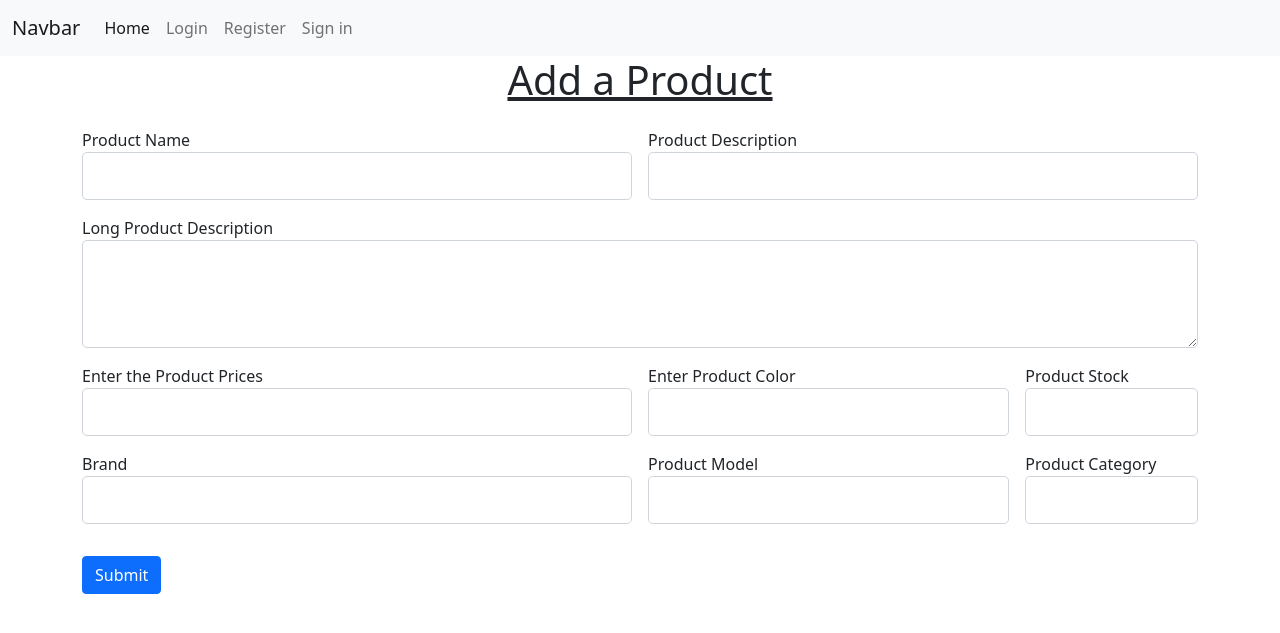
After one commit to sling254/Window_Shopper, a Flask app: page /new_product in a window 1280 px wide. The commit adds this page. Shown: the top 633 px of the page. Run offline with Flask 2, Linux system fonts and the light colour scheme.

Commit message:
add newproduct.html and the view

```diff
--- a/app/main/forms.py
+++ b/app/main/forms.py
@@ -9,7 +9,7 @@ class UpdateProfile(FlaskForm):
 class ProductForm(FlaskForm):
     name = StringField('Product Name', validators=[Required()])
     short_description = StringField('Product Description', validators=[Required()])
-    long_description = StringField('Long Product Description', validators=[Required()])
+    long_description = TextAreaField('Long Product Description', validators=[Required()])
     price = IntegerField('Enter the Product Prices', validators=[Required()])
     color = StringField("Enter Product Color", validators=[Required()])
     stock = StringField("Product Stock", validators=[Required()])
--- a/app/main/views.py
+++ b/app/main/views.py
@@ -8,8 +8,14 @@ from .. import db, photos
 
 @main.route('/', methods = ['GET','POST'])
 def index():
+    products = Product.query.all()
+
     form = ProductForm()
-    products = Product.query.all()
+    return render_template("index.html",form=form, products=products)
+
+@main.route('/new_product', methods = ['GET','POST'])
+def new_product():
+    form = ProductForm()
     if form.validate_on_submit():
         name=form.name.data
         short_description = form.short_description.data
@@ -22,13 +28,15 @@ def index():
         category = form.category.data
         product = Product(name=name,short_description=short_description,long_description=long_description,price=price,color=color,stock=stock,brand=brand,model=model,category=category,user_id = current_user._get_current_object().id)
         product.save_p()
-
         flash(f'Your Product {name} has been added successfully', 'success')
         return redirect(url_for('main.index'))
 
-    return render_template("index.html", products=products,form=form)
+    return render_template("new_product.html",form=form)
 
-
+@main.route('/deals')
+def deals():
+    products = Product.query.order_by(Product.time.desc())
+    return render_template('deals.html', products=products)
 @main.route('/user/<name>')
 def profile(name):
     user = User.query.filter_by(username = name).first()
--- a/app/templates/auth/register.html
+++ b/app/templates/auth/register.html
@@ -4,7 +4,7 @@
     <form action=""method="POST">
         {{ form.hidden_tag() }}
         <fieldset class="form-gruop">
-            <legend class="border-bottom mb-4 text-center">Join Today</legend>
+            <legend class="border-bottom mb-4 text-center">Register as a Seller</legend>
             <div class="form-gruop">
                 {{ form.username.label(class="form-control-label")}}
 
@@ -81,4 +81,7 @@
         </small>
     </div>
 </div>
+
+
+
 {% endblock %}
--- a/app/templates/base.html
+++ b/app/templates/base.html
@@ -36,6 +36,11 @@
             </li>
             {% if current_user.is_authenticated %}
             <li class="nav-item"style="color:black;padding:15px;">{{current_user.username}}</li>
+            <li class="nav-item">
+              <a class="nav-link"href="{{url_for('main.new_product')}}">
+                <button type="button" class="btn btn-outline-primary">Add Product</button>
+              </a>
+            </li>
             <li><a href="{{url_for('main.profile',name=current_user.username)}}">Profile</a></li>
             <li class="nav-link">
               <a class="nav-link" href="{{url_for('auth.logout')}}">Sign out</a></li>
--- /dev/null
+++ b/app/templates/new_product.html
@@ -0,0 +1,161 @@
+{% extends 'base.html'%}
+{% block content%}
+<div class="container">
+    <form class="row g-3"method="POST"  action=""enctype="multipart/form-data">
+        {{ form.hidden_tag() }}
+        <legend class=" h1 text-center text-decoration-underline">Add a Product</legend>
+
+        <div class="col-md-6">
+            <div class="form-gruop">
+                {{ form.name.label(class="form-control-label")}}
+                {% if form.name.errors %}
+                    {{ form.name(class="form-control form-control-lg is-invalid")}}
+                    <div class="invalid-feedback">
+                        {% for error in form.name.errors %}
+                            <span>{{ error }}</span>
+                        {% endfor %}
+
+                    </div>
+                {% else %}
+                    {{ form.name(class="form-control form-control-lg")}}
+                {% endif %}
+            </div>
+        </div>
+        <div class="col-md-6">
+            <div class="form-gruop">
+                {{ form.short_description.label(class="form-control-label")}}
+                {% if form.short_description.errors %}
+                    {{ form.short_description(class="form-control form-control-lg is-invalid")}}
+                    <div class="invalid-feedback">
+                        {% for error in form.short_description.errors %}
+                            <span>{{ error }}</span>
+                        {% endfor %}
+
+                    </div>
+                {% else %}
+                    {{ form.short_description(class="form-control form-control-lg")}}
+                {% endif %}
+            </div>
+        </div>
+        <div class="col-12">
+            <div class="form-gruop">
+                {{ form.long_description.label(class="form-control-label", rows="3")}}
+                {% if form.long_description.errors %}
+                    {{ form.long_description(class="form-control form-control-lg is-invalid")}}
+                    <div class="invalid-feedback">
+                        {% for error in form.long_description.errors %}
+                            <span>{{ error }}</span>
+                        {% endfor %}
+
+                    </div>
+                {% else %}
+                    {{ form.long_description(class="form-control form-control-lg", rows="3")}}
+                {% endif %}
+            </div>
+        </div>
+        <div class="col-md-6">
+            <div class="form-gruop">
+                {{ form.price.label(class="form-control-label")}}
+                {% if form.price.errors %}
+                    {{ form.price(class="form-control form-control-lg is-invalid")}}
+                    <div class="invalid-feedback">
+                        {% for error in form.price.errors %}
+                            <span>{{ error }}</span>
+                        {% endfor %}
+
+                    </div>
+                {% else %}
+                    {{ form.price(class="form-control form-control-lg")}}
+                {% endif %}
+            </div>
+        </div>
+        <div class="col-md-4">
+            <div class="form-gruop">
+                {{ form.color.label(class="form-control-label")}}
+                {% if form.color.errors %}
+                    {{ form.color(class="form-control form-control-lg is-invalid")}}
+                    <div class="invalid-feedback">
+                        {% for error in form.color.errors %}
+                            <span>{{ error }}</span>
+                        {% endfor %}
+
+                    </div>
+                {% else %}
+                    {{ form.color(class="form-control form-control-lg")}}
+                {% endif %}
+            </div>
+        </div>
+        <div class="col-md-2">
+            <div class="form-gruop">
+                {{ form.stock.label(class="form-control-label")}}
+                {% if form.stock.errors %}
+                    {{ form.stock(class="form-control form-control-lg is-invalid")}}
+                    <div class="invalid-feedback">
+                        {% for error in form.stock.errors %}
+                            <span>{{ error }}</span>
+                        {% endfor %}
+
+                    </div>
+                {% else %}
+                    {{ form.stock(class="form-control form-control-lg")}}
+                {% endif %}
+            </div>
+        </div>
+        <!-- hkjh -->
+        <div class="col-md-6">
+            <div class="form-gruop">
+                {{ form.brand.label(class="form-control-label")}}
+                {% if form.brand.errors %}
+                    {{ form.brand(class="form-control form-control-lg is-invalid")}}
+                    <div class="invalid-feedback">
+                        {% for error in form.brand.errors %}
+                            <span>{{ error }}</span>
+                        {% endfor %}
+
+                    </div>
+                {% else %}
+                    {{ form.brand(class="form-control form-control-lg")}}
+                {% endif %}
+            </div>
+        </div>
+        <div class="col-md-4">
+            <div class="form-gruop">
+                {{ form.model.label(class="form-control-label")}}
+                {% if form.model.errors %}
+                    {{ form.model(class="form-control form-control-lg is-invalid")}}
+                    <div class="invalid-feedback">
+                        {% for error in form.model.errors %}
+                            <span>{{ error }}</span>
+                        {% endfor %}
+
+                    </div>
+                {% else %}
+                    {{ form.model(class="form-control form-control-lg")}}
+                {% endif %}
+            </div>
+        </div>
+        <div class="col-md-2">
+            <div class="form-gruop">
+                {{ form.category.label(class="form-control-label")}}
+                {% if form.category.errors %}
+                    {{ form.category(class="form-control form-control-lg is-invalid")}}
+                    <div class="invalid-feedback">
+                        {% for error in form.category.errors %}
+                            <span>{{ error }}</span>
+                        {% endfor %}
+
+                    </div>
+                {% else %}
+                    {{ form.category(class="form-control form-control-lg")}}
+                {% endif %}
+            </div>
+        </div>
+        <div class="col-12">
+            <div class="form-gruop mt-3 mb-2">
+                {{ form.submit(class="btn btn-outine-info btn-primary")}}
+            </div>
+        </div>
+    </form>
+</div>
+
+{% endblock %}
```
Also changed, not shown: app/templates/deals.html (+50 -66 lines), app/templates/index.html (+0 -136 lines).
